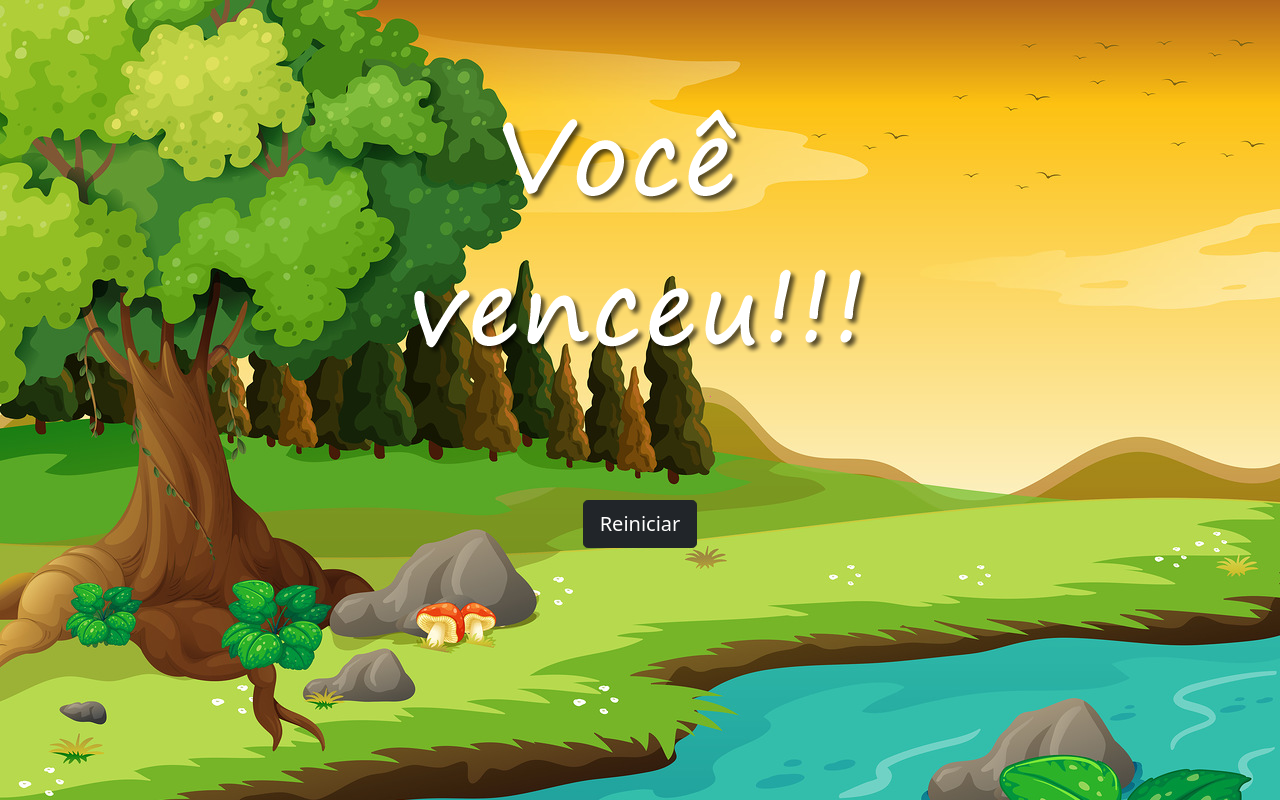
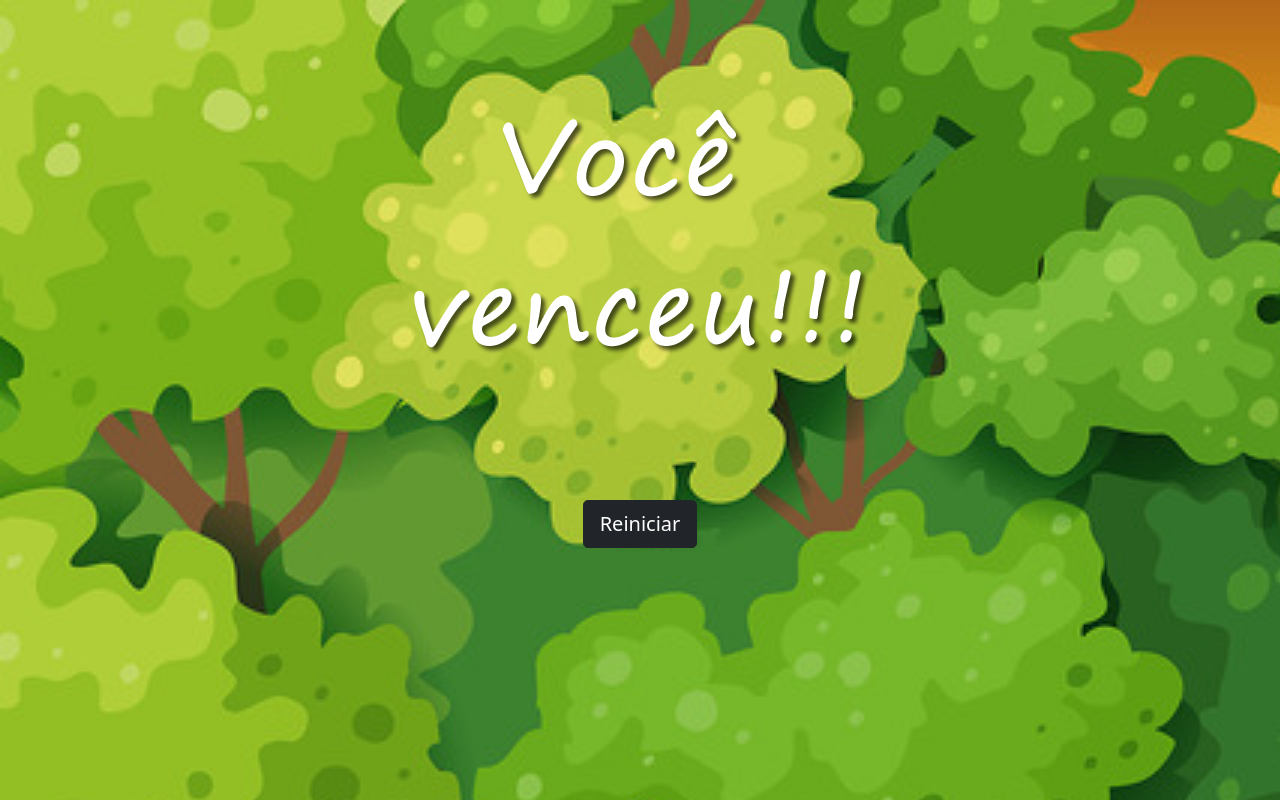
Before and after one commit to kamilajesus/Game_Mata_Mosquito, a plain HTML site: page vitoria.html in a window 1280 px wide. Drawn offline with nearby package versions, Linux system fonts and the light colour scheme.

Commit message:
Initial commit

```diff
--- a/estilo.css
+++ b/estilo.css
@@ -4,13 +4,12 @@ html{
 
 }
 
-
 body{
     background-image: url(imagens/bg.jpg);
-    background-repeat: no-repeat;
-    background-size: 100%;
+    background-repeat: repeat-x;
+    background-size: 300%;
+
 }
-
 
 .mosquito1{
     width: 50px;
```
Also changed, not shown: index.html (+2 -3 lines).
